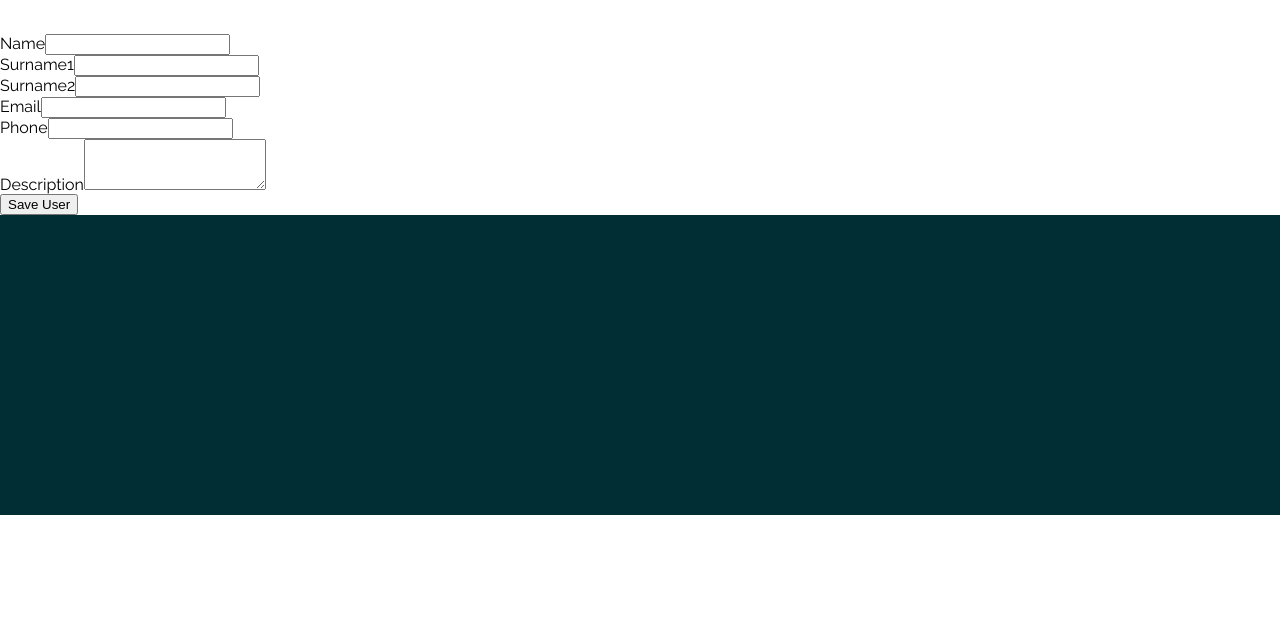
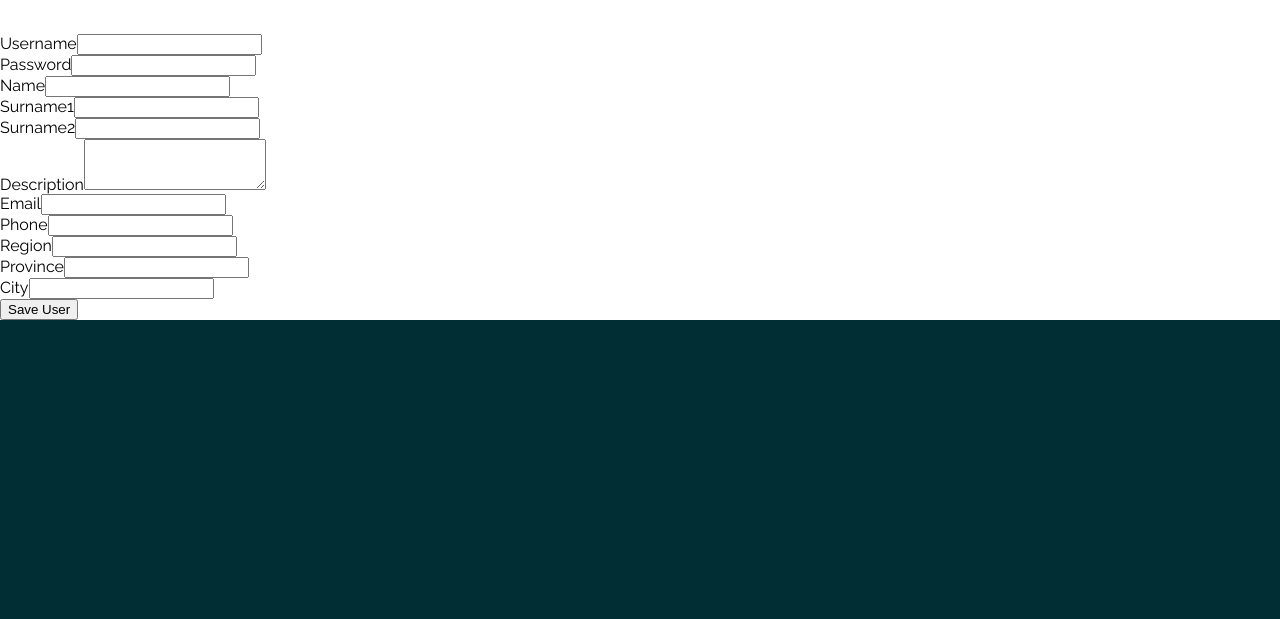
Before and after one commit to juanjomb/findem, a CakePHP app: the page made by app/View/Users/edit.ctp in a window 1280 px wide. Shown: the part 94-713 px from the top of the page. Run offline with PHP 8.4 and a stand-in for CakePHP, Linux system fonts and the light colour scheme; the template is opened without the code that fills it, so the values that code supplies are empty; form fields are guessed from the names that the template uses; some libraries are stand-ins or nearby versions.

Commit message:
Arreglos varios

```diff
--- a/app/Controller/UsersController.php
+++ b/app/Controller/UsersController.php
@@ -23,6 +23,7 @@ class UsersController extends AppController {
     }
 
     public function logout() {
+        $this->Session->destroy();
         return $this->redirect($this->Auth->logout());
     }
 
--- a/app/View/Elements/menu.ctp
+++ b/app/View/Elements/menu.ctp
@@ -12,7 +12,11 @@
     <a href="#emp"><i class="fa fa-institution"></i>     Empresas</a>
     <a href="#prof"><i class="fa fa-briefcase"></i>     Profesionales</a>
     <a href="#"><i class="fa fa-desktop"></i>     Contacto</a>
-      <a href="/findem/users/login" class="showlogin"><i class="fa fa-send"></i>     Inicia sesión</a>
+    <?php if($user){?>
+    <a href="/findem/users/logout"><i class="fa fa-close"></i>     Cerrar sesión</a>
+    <?php }else{ ?>
+      <a href="/findem/users/login"><i class="fa fa-send"></i>     Inicia sesión</a>
+      <?php } ?>
 
 
 </nav>
--- a/app/View/Users/edit.ctp
+++ b/app/View/Users/edit.ctp
@@ -1,11 +1,25 @@
 <h1>Add User</h1>
 <?php
 echo $this->Form->create('User');
+echo $this->Form->input('username');
+echo $this->Form->input('password');
 echo $this->Form->input('name');
 echo $this->Form->input('surname1');
 echo $this->Form->input('surname2');
+echo $this->Form->input('description',array('rows' => '3'));
 echo $this->Form->input('email');
 echo $this->Form->input('phone');
-echo $this->Form->input('description',array('rows' => '3'));
+echo $this->Form->input('region_id', array(
+    'empty' => '(Selecciona tu comunidad)',
+    'class' => 'js-region'
+));
+echo $this->Form->input('province_id', array(
+    'empty' => '(Selecciona tu provincia)',
+    'class' => 'js-province'
+));
+echo $this->Form->input('city_id', array(
+    'empty' => '(Selecciona tu ciudad)',
+    'class' => 'js-city'
+));
 echo $this->Form->end('Save User');
 ?>
--- a/app/webroot/css/styles.css
+++ b/app/webroot/css/styles.css
@@ -121,7 +121,7 @@ div.loginForm {
 	border-radius: 10px;
 	color: #0A3238;
 	width: 400px;
-	height: 300px;
+	min-height: 300px;
 	background-color: white;
 	position:absolute;
 	left:50%;
--- a/app/webroot/js/util.js
+++ b/app/webroot/js/util.js
@@ -75,6 +75,7 @@ function getProvinces(){
 			url: "/findem/users/getProvinces/"+region,
 			success: function(data){
 				$(".js-province").html("");
+                                $(".js-province").append("<option>Selecciona provincia</option>");
 				$.each(data, function(item, value){
 					var row = "<option value=\"" + item + "\">" + value + "</option>";
 	                $(row).appendTo(".js-province");
@@ -94,6 +95,7 @@ function getCities(){
 			url: "/findem/users/getCities/"+province,
 			success: function(data){
 				$(".js-city").html("");
+                                $(".js-province").append("<option>Selecciona ciudad</option>");
 				$.each(data, function(item, value){
 					var row = "<option value=\"" + item + "\">" + value + "</option>";
 	                $(row).appendTo(".js-city");
```
Also changed, not shown: 14 other files.
